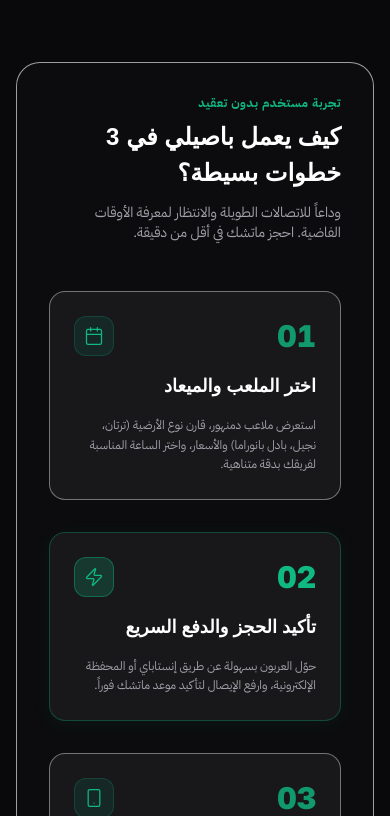
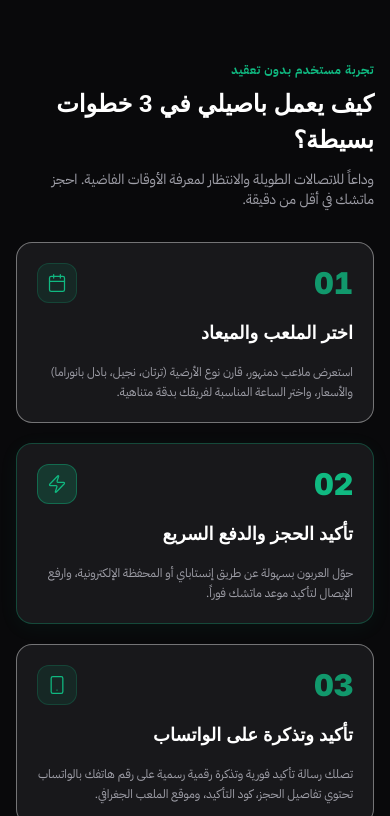
Before and after one commit to EL-3raby/passyli, a Next.js app: page / in a window 390 px wide. Shown: the part 2388-3204 px from the top of the page. Built offline with nearby package versions, Linux system fonts and the light colour scheme; a web font is replaced by a local one.

Commit message:
fix(mobile-ux): eliminate container inception and harsh outer borders on mobile for seamless fluid flow

```diff
--- a/src/app/page.tsx
+++ b/src/app/page.tsx
@@ -331,8 +331,8 @@ export default function Home() {
 
       {/* 3. How It Works Section (3 Enterprise Steps) */}
       <section className="container mx-auto max-w-7xl px-4 sm:px-6 lg:px-8">
-        <div className="rounded-3xl border border-border/60 bg-surface/40 p-8 sm:p-12 lg:p-16">
-          <div className="max-w-2xl mb-12">
+        <div className="border-0 bg-transparent p-0 sm:rounded-3xl sm:border sm:border-border/60 sm:bg-surface/40 sm:p-10 lg:p-16">
+          <div className="max-w-2xl mb-8 sm:mb-12">
             <span className="text-xs font-extrabold text-primary tracking-wider uppercase block mb-2">
               تجربة مستخدم بدون تعقيد
             </span>
@@ -344,9 +344,9 @@ export default function Home() {
             </p>
           </div>
 
-          <div className="grid grid-cols-1 md:grid-cols-3 gap-8">
+          <div className="grid grid-cols-1 md:grid-cols-3 gap-5 sm:gap-8">
             {/* Step 1 */}
-            <div className="relative flex flex-col gap-4 p-6 rounded-2xl border border-border/40 bg-card">
+            <div className="relative flex flex-col gap-4 p-5 sm:p-6 rounded-2xl border border-border/40 bg-card">
               <div className="flex items-center justify-between">
                 <span className="font-latin text-3xl font-black text-primary/80 tabular-nums">
                   01
@@ -364,7 +364,7 @@ export default function Home() {
             </div>
 
             {/* Step 2 */}
-            <div className="relative flex flex-col gap-4 p-6 rounded-2xl border border-primary/30 bg-card shadow-[0_4px_20px_rgba(16,185,129,0.06)]">
+            <div className="relative flex flex-col gap-4 p-5 sm:p-6 rounded-2xl border border-primary/30 bg-card shadow-[0_4px_20px_rgba(16,185,129,0.06)]">
               <div className="flex items-center justify-between">
                 <span className="font-latin text-3xl font-black text-primary tabular-nums">
                   02
@@ -382,7 +382,7 @@ export default function Home() {
             </div>
 
             {/* Step 3 */}
-            <div className="relative flex flex-col gap-4 p-6 rounded-2xl border border-border/40 bg-card">
+            <div className="relative flex flex-col gap-4 p-5 sm:p-6 rounded-2xl border border-border/40 bg-card">
               <div className="flex items-center justify-between">
                 <span className="font-latin text-3xl font-black text-primary/80 tabular-nums">
                   03
@@ -404,7 +404,7 @@ export default function Home() {
 
       {/* 4. Matchmaking Showcase ("كمّل ماتشك") */}
       <section id="matchmaking" className="container mx-auto max-w-7xl px-4 sm:px-6 lg:px-8">
-        <div className="grid grid-cols-1 lg:grid-cols-12 gap-8 items-center rounded-3xl border border-primary/30 bg-gradient-to-br from-card via-card to-primary/5 p-8 sm:p-12">
+        <div className="grid grid-cols-1 lg:grid-cols-12 gap-8 items-center rounded-2xl sm:rounded-3xl border border-primary/20 sm:border-primary/30 bg-gradient-to-b sm:bg-gradient-to-br from-card via-[#0e1713] to-card p-5 sm:p-10 lg:p-12">
 
           {/* Text Content */}
           <div className="lg:col-span-6 flex flex-col gap-5">
@@ -507,7 +507,7 @@ export default function Home() {
 
       {/* 5. Venue Owners & Partners Section (High-Impact Edition) */}
       <section id="partner" className="container mx-auto max-w-7xl px-4 sm:px-6 lg:px-8">
-        <div className="relative overflow-hidden rounded-3xl border border-primary/30 bg-gradient-to-br from-card via-[#0b1410] to-card p-8 sm:p-12 lg:p-16 shadow-[0_8px_32px_rgba(0,0,0,0.4)]">
+        <div className="relative overflow-hidden rounded-2xl sm:rounded-3xl border border-primary/25 sm:border-primary/30 bg-gradient-to-b sm:bg-gradient-to-br from-card via-[#0b1410] to-card p-5 sm:p-10 lg:p-14 shadow-lg sm:shadow-[0_8px_32px_rgba(0,0,0,0.4)]">
 
           {/* Subtle Ambient Glow */}
           <div className="absolute -top-24 -left-24 h-96 w-96 rounded-full bg-primary/10 blur-3xl pointer-events-none" />
@@ -751,7 +751,7 @@ export default function Home() {
 
       {/* 7. Mobile App Coming Soon Banner */}
       <section className="container mx-auto max-w-7xl px-4 sm:px-6 lg:px-8">
-        <div className="relative overflow-hidden rounded-3xl border border-border/70 bg-gradient-to-r from-surface via-card to-surface p-8 sm:p-12">
+        <div className="relative overflow-hidden rounded-2xl sm:rounded-3xl border border-white/10 sm:border-border/60 bg-gradient-to-b sm:bg-gradient-to-r from-card via-surface/60 to-card p-5 sm:p-10 lg:p-12">
 
           {/* Subtle Ambient Glow */}
           <div className="absolute top-1/2 left-1/4 -translate-y-1/2 h-64 w-64 rounded-full bg-primary/10 blur-3xl pointer-events-none" />
@@ -777,10 +777,10 @@ export default function Home() {
             </div>
 
             {/* App Store & Google Play Badges */}
-            <div className="flex flex-col sm:flex-row items-center gap-4">
+            <div className="flex flex-col sm:flex-row items-center gap-3.5 w-full sm:w-auto">
 
               {/* App Store Badge */}
-              <div className="flex items-center gap-3.5 rounded-2xl border border-white/15 bg-card/90 px-5 py-3 text-right backdrop-blur-md hover:border-primary/40 transition-all shadow-sm">
+              <div className="w-full sm:w-auto flex items-center justify-center sm:justify-start gap-3.5 rounded-xl border border-white/15 bg-surface/80 hover:bg-surface px-5 py-3 text-right backdrop-blur-md hover:border-primary/40 transition-all shadow-sm">
                 <svg className="h-6 w-6 text-white fill-current shrink-0" viewBox="0 0 170 170">
                   <path d="M150.37 130.25c-2.45 5.66-5.35 10.87-8.71 15.66-4.58 6.53-8.33 11.05-11.22 13.56-4.48 4.12-9.28 6.23-14.42 6.35-3.69 0-8.14-1.05-13.32-3.18-5.19-2.12-9.97-3.17-14.34-3.17-4.58 0-9.49 1.05-14.75 3.17-5.26 2.13-9.5 3.24-12.74 3.35-4.35.13-9.16-1.9-14.42-6.08-3.7-3.04-7.58-7.74-11.64-14.1-6.19-9.77-10.9-20.91-14.15-33.43-3.24-12.51-4.87-24.13-4.87-34.86 0-15.01 3.86-27.42 11.58-37.22 7.72-9.8 17.37-14.86 28.94-15.18 4.79 0 10.15 1.25 16.08 3.75 5.93 2.5 9.77 3.86 11.52 4.08 2.06-.33 5.98-1.74 11.76-4.23 5.77-2.5 10.81-3.69 15.12-3.59 13.06.76 23.47 5.49 31.23 14.18-11.53 6.96-17.18 16.52-16.96 28.69.22 10.11 4.13 18.59 11.74 25.43 7.61 6.85 16.63 10.76 27.06 11.74-2.39 7.4-5.22 14.9-8.49 22.51zm-32.99-106.6c0-6.19 2.28-12.17 6.85-17.93 4.56-5.76 10.22-9.46 16.96-11.1 1.09 5.87.65 11.74-1.3 17.61-1.96 5.87-5.11 11.09-9.46 15.65-4.24 4.35-8.91 7.28-14.02 8.8-1.52-4.13-2.03-8.48-2.03-13.03z" />
                 </svg>
@@ -791,7 +791,7 @@ export default function Home() {
               </div>
 
               {/* Google Play Badge (Official 4-color Vector Icon) */}
-              <div className="flex items-center gap-3.5 rounded-2xl border border-white/15 bg-card/90 px-5 py-3 text-right backdrop-blur-md hover:border-primary/40 transition-all shadow-sm">
+              <div className="w-full sm:w-auto flex items-center justify-center sm:justify-start gap-3.5 rounded-xl border border-white/15 bg-surface/80 hover:bg-surface px-5 py-3 text-right backdrop-blur-md hover:border-primary/40 transition-all shadow-sm">
                 <svg className="h-6 w-6 shrink-0" viewBox="0 0 24 24" fill="none">
                   <path d="M3.609 1.814L13.793 12 3.61 22.186c-.309-.327-.492-.796-.492-1.346V3.16c0-.55.183-1.019.491-1.346z" fill="#00D2FF" />
                   <path d="M17.419 8.406L5.522 2.204 13.793 12l3.626-3.594z" fill="#FFD400" />
```
